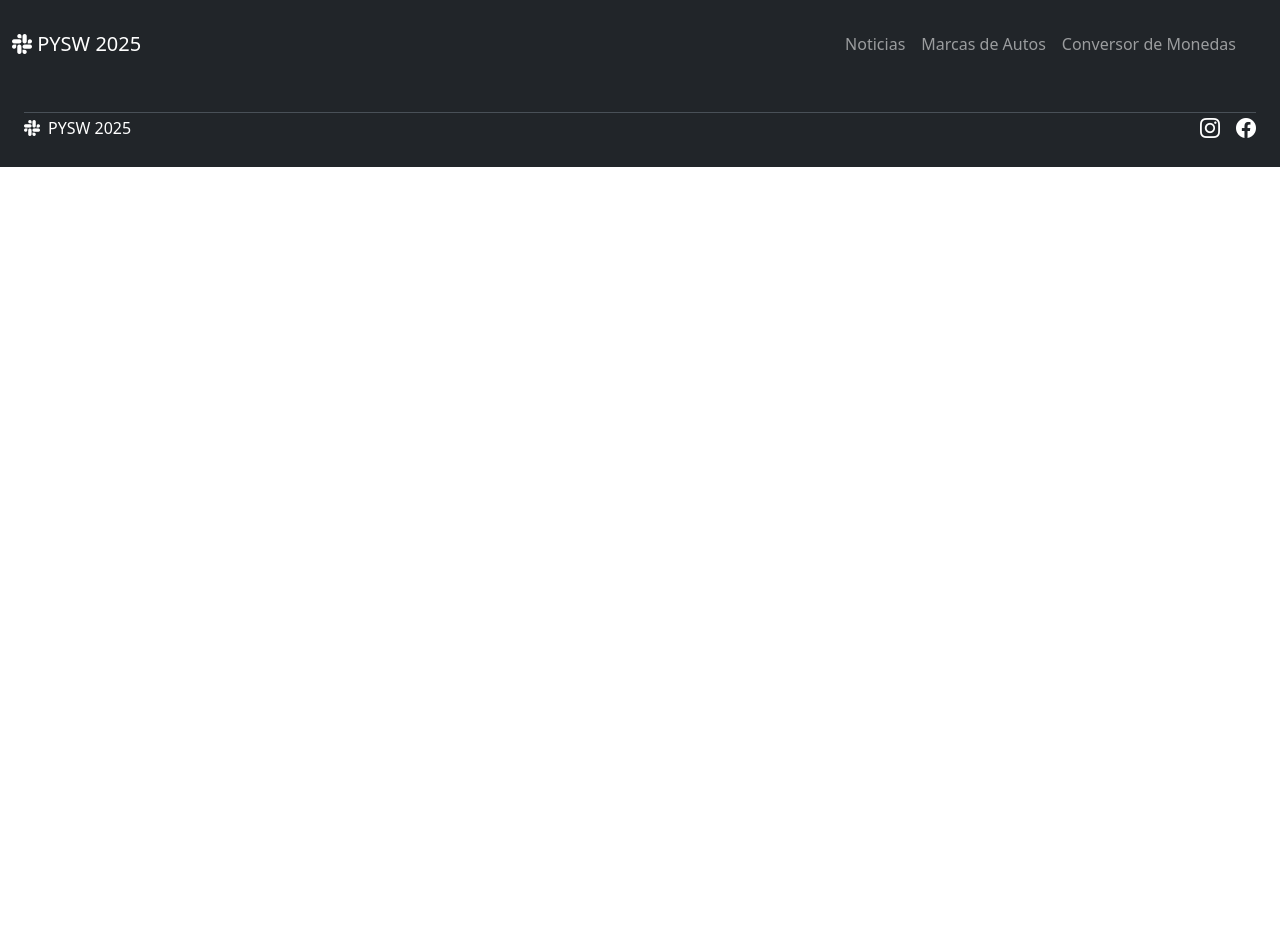
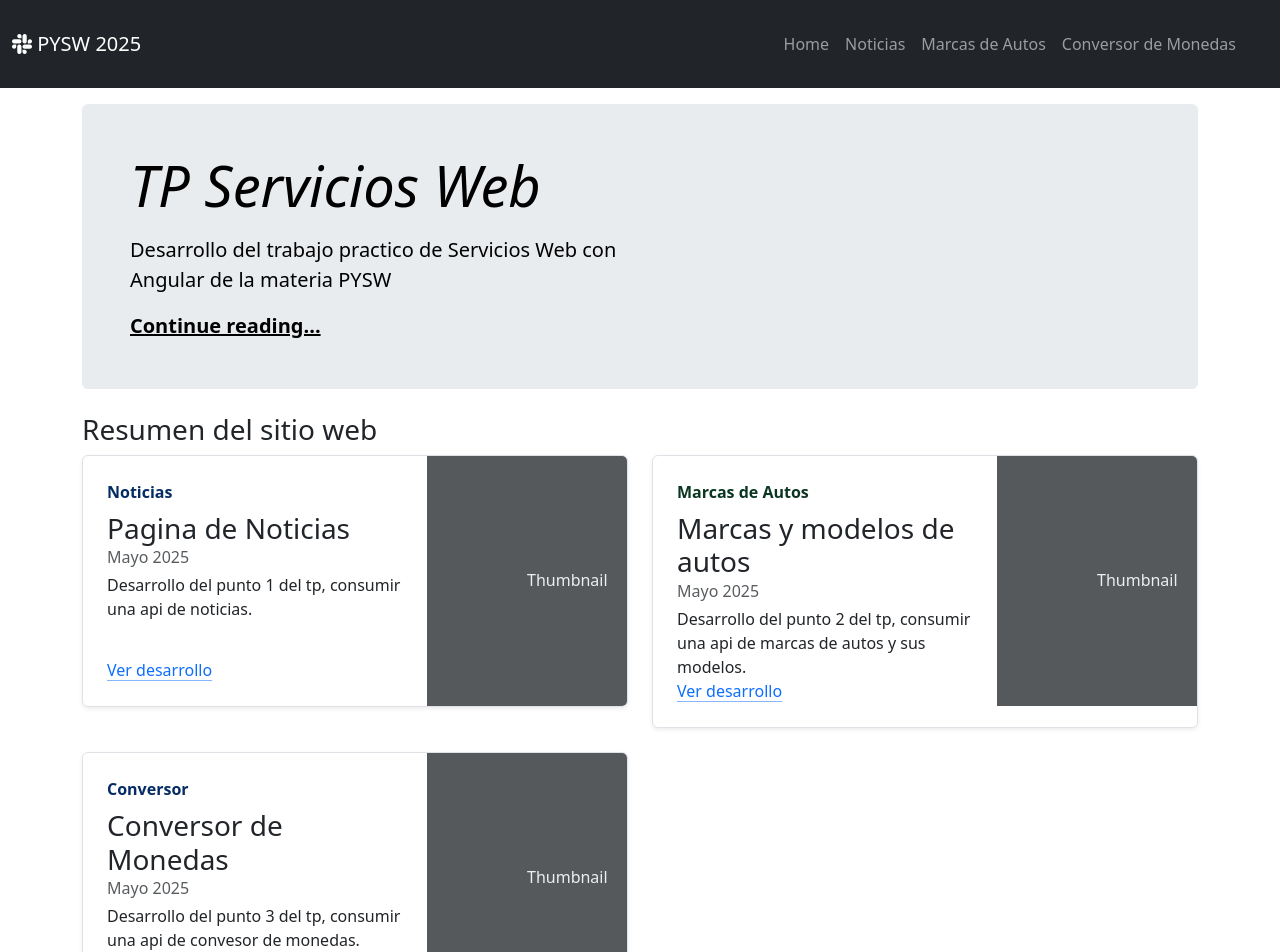
Before and after one commit to CristianT2/web-services-angular, an Angular app: page / in a window 1280 px wide. Shown: the top 952 px of the page. Before the commit the page ends 800 px from the top, so only its background shows below. Built offline with nearby package versions, Linux system fonts and the light colour scheme.

Commit message:
Se creo el componente para el home de la aplicacion web

```diff
--- a/src/app/app.routes.ts
+++ b/src/app/app.routes.ts
@@ -2,8 +2,14 @@ import { Routes } from '@angular/router';
 import { NoticiasComponent } from './noticias/noticias.component';
 import { MarcasAutosComponent } from './marcas-autos/marcas-autos.component';
 import { ConversorComponent } from './conversor/conversor.component';
+import { HomeComponent } from './layout/home/home.component';
 
 export const routes: Routes = [
+    {
+        path: '',
+        component: HomeComponent,
+        title: 'Home'
+    },
     {
         path: 'noticias',
         component: NoticiasComponent,
--- a/src/app/layout/header/header.component.html
+++ b/src/app/layout/header/header.component.html
@@ -11,7 +11,9 @@
             </button>
             <div class="collapse navbar-collapse me-4" id="navbarNav">
                 <ul class="navbar-nav ms-auto">
-
+                    <li class="nav-item">
+                        <a class="nav-link" routerLink="/">Home</a>
+                    </li>
                     <li class="nav-item">
                         <a class="nav-link" routerLink="/noticias">Noticias</a>
                     </li>
--- /dev/null
+++ b/src/app/layout/home/home.component.html
@@ -0,0 +1,75 @@
+<div class="container my-3">
+    <div class="p-4 p-md-5 mb-4 rounded text-body-emphasis bg-body-secondary">
+        <div class="col-lg-6 px-0">
+            <h1 class="display-4 fst-italic">TP Servicios Web</h1>
+            <p class="lead my-3">Desarrollo del trabajo practico de Servicios Web con Angular de la materia PYSW</p>
+            <p class="lead mb-0"><a href="#" class="text-body-emphasis fw-bold">Continue reading...</a></p>
+        </div>
+    </div>
+    <h3>Resumen del sitio web</h3>
+    <div class="row mb-2">
+        <div class="col-md-6">
+            <div class="row g-0 border rounded overflow-hidden flex-md-row mb-4 shadow-sm h-md-250 position-relative">
+                <div class="col p-4 d-flex flex-column position-static">
+                    <strong class="d-inline-block mb-2 text-primary-emphasis">Noticias</strong>
+                    <h3 class="mb-0"> Pagina de Noticias</h3>
+                    <div class="mb-1 text-body-secondary">Mayo 2025</div>
+                    <p class="card-text mb-auto">Desarrollo del punto 1 del tp, consumir una api de noticias.</p>
+                    <a class="icon-link gap-1 icon-link-hover stretched-link" routerLink="/noticias">
+                        Ver desarrollo
+                    </a>
+                </div>
+                <div class="col-auto d-none d-lg-block">
+                    <svg class="bd-placeholder-img" width="200" height="250" xmlns="http://www.w3.org/2000/svg"
+                        role="img" aria-label="Placeholder: Thumbnail" preserveAspectRatio="xMidYMid slice">
+                        <title>Placeholder</title>
+                        <rect width="100%" height="100%" fill="#55595c"></rect><text x="50%" y="50%" fill="#eceeef"
+                            dy=".3em">Thumbnail</text>
+                    </svg>
+                </div>
+            </div>
+        </div>
+        <div class="col-md-6">
+            <div class="row g-0 border rounded overflow-hidden flex-md-row mb-4 shadow-sm h-md-250 position-relative">
+                <div class="col p-4 d-flex flex-column position-static">
+                    <strong class="d-inline-block mb-2 text-success-emphasis">Marcas de Autos</strong>
+                    <h3 class="mb-0">Marcas y modelos de autos</h3>
+                    <div class="mb-1 text-body-secondary">Mayo 2025</div>
+                    <p class="mb-auto">Desarrollo del punto 2 del tp, consumir una api de marcas de autos y sus modelos.</p>
+                    <a class="icon-link gap-1 icon-link-hover stretched-link" routerLink="/marcas-autos">
+                        Ver desarrollo
+                    </a>
+                </div>
+                <div class="col-auto d-none d-lg-block">
+                    <svg class="bd-placeholder-img" width="200" height="250" xmlns="http://www.w3.org/2000/svg"
+                        role="img" aria-label="Placeholder: Thumbnail" preserveAspectRatio="xMidYMid slice">
+                        <title>Placeholder</title>
+                        <rect width="100%" height="100%" fill="#55595c"></rect><text x="50%" y="50%" fill="#eceeef"
+                            dy=".3em">Thumbnail</text>
+                    </svg>
+                </div>
+            </div>
+        </div>
+        <div class="col-md-6">
+            <div class="row g-0 border rounded overflow-hidden flex-md-row mb-4 shadow-sm h-md-250 position-relative">
+                <div class="col p-4 d-flex flex-column position-static">
+                    <strong class="d-inline-block mb-2 text-primary-emphasis">Conversor</strong>
+                    <h3 class="mb-0">Conversor de Monedas</h3>
+                    <div class="mb-1 text-body-secondary">Mayo 2025</div>
+                    <p class="card-text mb-auto">Desarrollo del punto 3 del tp, consumir una api de convesor de monedas.</p>
+                    <a class="icon-link gap-1 icon-link-hover stretched-link" routerLink="/conversor">
+                        Ver desarrolo
+                    </a>
+                </div>
+                <div class="col-auto d-none d-lg-block">
+                    <svg class="bd-placeholder-img" width="200" height="250" xmlns="http://www.w3.org/2000/svg"
+                        role="img" aria-label="Placeholder: Thumbnail" preserveAspectRatio="xMidYMid slice">
+                        <title>Placeholder</title>
+                        <rect width="100%" height="100%" fill="#55595c"></rect><text x="50%" y="50%" fill="#eceeef"
+                            dy=".3em">Thumbnail</text>
+                    </svg>
+                </div>
+            </div>
+        </div>
+    </div>
+</div>
```
Also changed, not shown: src/app/layout/home/home.component.ts (added, +12 -0 lines), src/app/layout/home/home.component.css (added), 1 other file (tests, documents, lock files or other folders).
